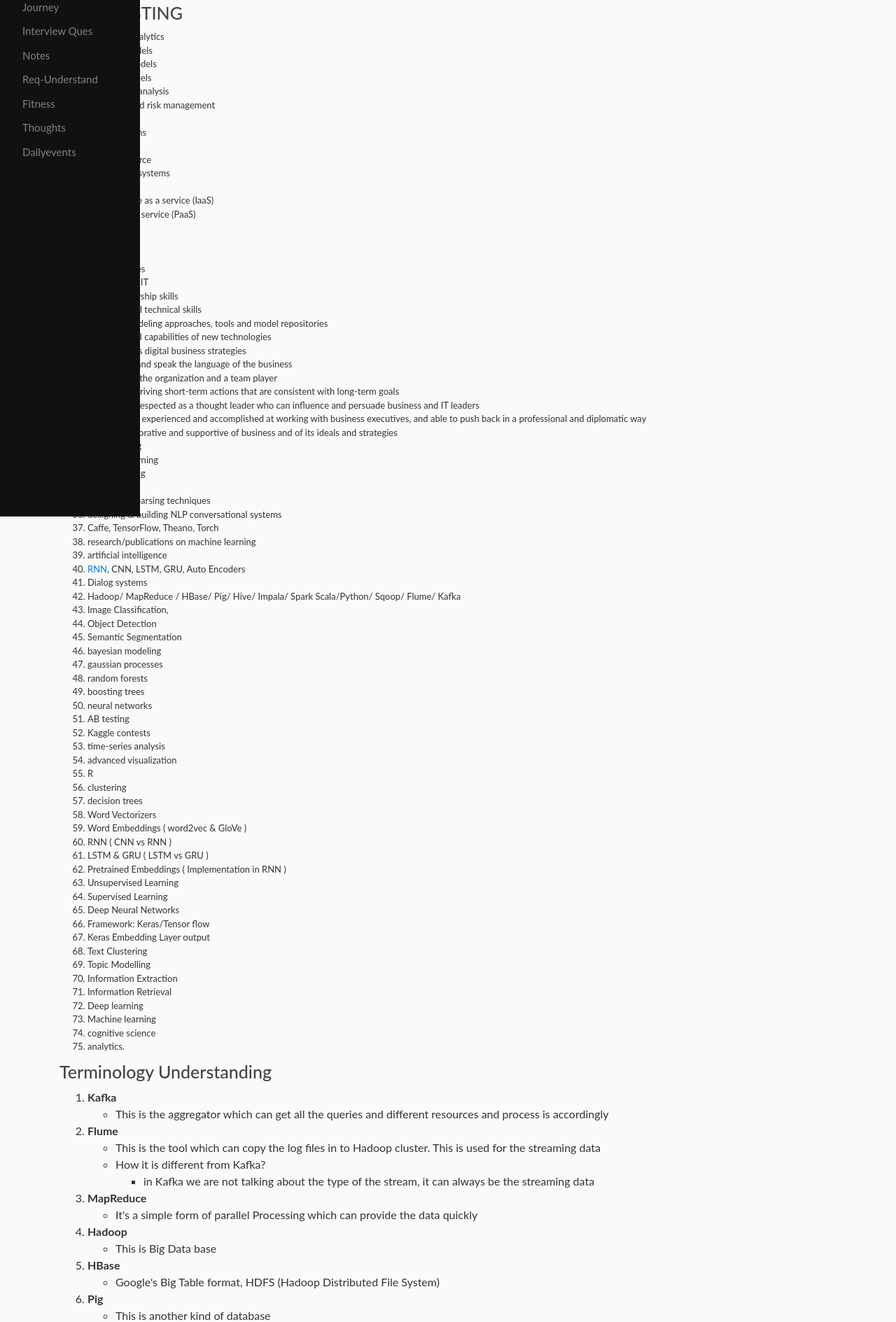
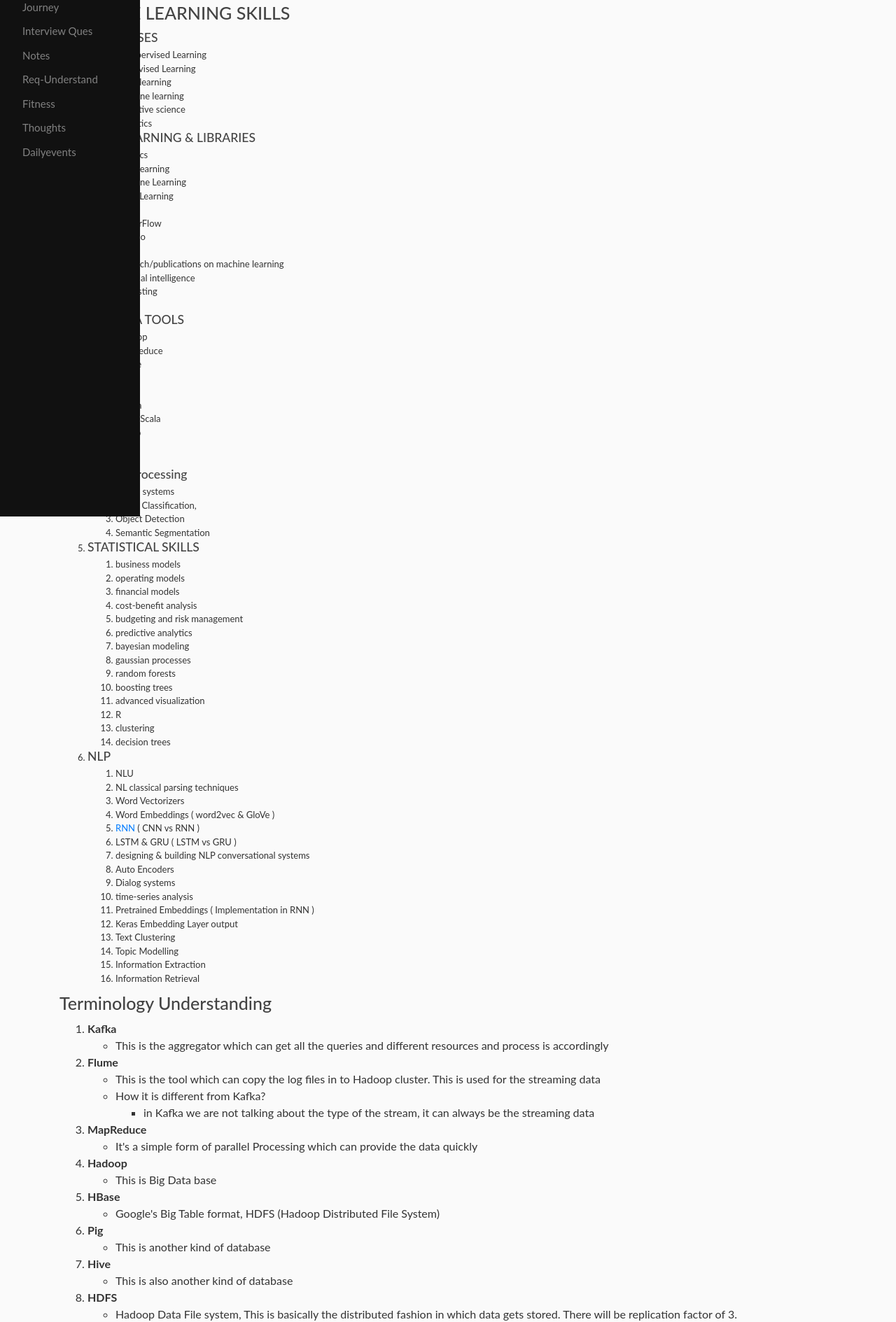
Before and after one commit to viswanath27/thoughtorganizer, a Django app: page /requirementunderstanding/ in a window 1280 px wide. Shown: the part 62-1951 px from the top of the page at 70% size. Run offline with Django 3.2, Linux system fonts and the light colour scheme; a user stored in the database is signed in; parts of the project's set-up code (start-up, migrations or seed data) failed here and were passed over; some libraries are stand-ins or nearby versions.

Commit message:
modified the requirement file 2

```diff
--- a/activities/dailyactivities/templates/dailyactivities/requirementunderstanding.html
+++ b/activities/dailyactivities/templates/dailyactivities/requirementunderstanding.html
@@ -6,84 +6,97 @@
 
 {% block content %}
 
-<h1> SKILLS LISTING </h1>
+<h1> MACHINE LEARNING SKILLS</h1>
 <p><font size="2">
 <ol>
-<li>predictive analytics </li>
+
+<li><h3> ML CLASSES</h3></li>
+<ol>
+    <li>Unsupervised Learning</li>
+    <li>Supervised Learning</li>
+    <li>Deep learning</li>
+    <li>Machine learning</li>
+    <li>Cognitive science</li>
+    <li>Analytics</li>
+</ol>
+
+<li><h3> DEEP LEARNING & LIBRARIES</h3></li>
+<ol>
+    <li>robotics</li>
+    <li>deep learning</li>
+    <li>Machine Learning</li>
+    <li>Deep Learning</li>
+    <li>Caffe</li>
+    <li>TensorFlow</li>
+    <li>Theano</li>
+    <li>Torch</li>
+    <li>research/publications on machine learning</li>
+    <li>artificial intelligence</li>
+    <li>AB testing</li>
+    <li>Keras</li>
+</ol>
+
+<li><h3> BIG DATA TOOLS </h3></li>
+<ol>
+<li>Hadoop</li>
+<li>MapReduce</li>
+<li>HBase</li>
+<li>Pig</li>
+<li>Hive</li>
+<li>Impala</li>
+<li>Spark Scala</li>
+<li>Sqoop</li>
+<li>Flume</li>
+<li>Kafka</li>
+</ol>
+
+<li><h3> IMAGE Processing </h3></li>
+<ol>
+    <li>Vision systems</li>
+    <li>Image Classification, </li>
+    <li>Object Detection</li>
+    <li>Semantic Segmentation</li>
+</ol>
+
+<li><h3> STATISTICAL SKILLS </h3></li>
+<ol>
     <li>business models</li>
     <li>operating models</li>
     <li>financial models</li>
     <li>cost-benefit analysis</li>
     <li>budgeting and risk management</li>
-<li>IOT</li>
-<li>Vision systems</li>
-<li>robotics</li>
-<li>retail commerce</li>
-<li>business ecosystems</li>
-<li>SaaS</li>
-<li>Infrastructure as a service (IaaS)</li>
-<li>platform as a service (PaaS)</li>
-<li>SOA</li>
-<li>APIs</li>
-<li>open data</li>
-<li>micro-services</li>
-<li>event-driven IT</li>
-<li>Strong leadership skills</li>
-<li>analytical and technical skills</li>
-<li>graphical modeling approaches, tools and model repositories</li>
-<li>functions and capabilities of new technologies</li>
-<li>organization's digital business strategies</li>
-<li>Understand and speak the language of the business</li>
-<li>Influential in the organization and a team player</li>
-<li>Effective at driving short-term actions that are consistent with long-term goals</li>
-<li>Trusted and respected as a thought leader who can influence and persuade business and IT leaders</li>
-<li>Comfortable, experienced and accomplished at working with business executives, and able to push back in a professional and diplomatic way</li>
-<li>Highly collaborative and supportive of business and of its ideals and strategies</li>
-<li>deep learning</li>
-<li>Machine Learning</li>
-<li>Deep Learning</li>
-<li>NLP/NLU</li>
-<li>NL classical parsing techniques</li>
-<li>designing & building NLP conversational systems</li>
-<li>Caffe, TensorFlow, Theano, Torch</li>
-<li>research/publications on machine learning</li>
-<li>artificial intelligence</li>
-<li><a href="{% url 'dailyactivities-RNN'%}">RNN</a>, CNN, LSTM, GRU, Auto Encoders</li>
-<li>Dialog systems</li>
-<li>Hadoop/ MapReduce / HBase/ Pig/ Hive/ Impala/ Spark Scala/Python/ Sqoop/ Flume/ Kafka</li>
-<li>Image Classification, </li>
-<li>Object Detection</li>
-<li>Semantic Segmentation</li>
+    <li>predictive analytics </li>
     <li>bayesian modeling</li>
     <li>gaussian processes</li>
     <li>random forests</li>
     <li>boosting trees</li>
-<li>neural networks</li>
-<li>AB testing</li>
-<li>Kaggle contests</li>
-<li>time-series analysis</li>
     <li>advanced visualization</li>
     <li>R</li>
     <li>clustering</li>
     <li>decision trees</li>
+</ol>
+
+
+<li><h3> NLP </h3></li>
+<ol>
+    <li>NLU</li>
+    <li>NL classical parsing techniques</li>
     <li>Word Vectorizers</li>
     <li>Word Embeddings ( word2vec & GloVe )</li>
-<li>RNN ( CNN vs RNN )</li>
+    <li><a href="{% url 'dailyactivities-RNN'%}">RNN</a> ( CNN vs RNN )</li>
     <li>LSTM & GRU ( LSTM vs GRU )</li>
+    <li>designing & building NLP conversational systems</li>
+    <li>Auto Encoders</li>
+    <li>Dialog systems</li>
+    <li>time-series analysis</li>
     <li>Pretrained Embeddings ( Implementation in RNN )</li>
-<li>Unsupervised Learning</li>
-<li>Supervised Learning</li>
-<li>Deep Neural Networks</li>
-<li> Framework: Keras/Tensor flow</li>
-<li> Keras Embedding Layer output</li>
+    <li>Keras Embedding Layer output</li>
     <li>Text Clustering</li>
     <li>Topic Modelling</li>
     <li>Information Extraction</li>
     <li>Information Retrieval</li>
-<li>Deep learning</li>
-<li>Machine learning</li>
-<li>cognitive science</li>
-<li>analytics.</li>
+</ol>
+
 </ol>
 </font>
 </p>
@@ -122,148 +135,40 @@
 </p>
 
 
+<h1> SOFT SKILLS </h1>
+<p><font size="2">
+<ol>
+<li>Strong leadership skills</li>
+<li>analytical and technical skills</li>
+<li>graphical modeling approaches, tools and model repositories</li>
+<li>functions and capabilities of new technologies</li>
+<li>organization's digital business strategies</li>
+<li>Understand and speak the language of the business</li>
+<li>Influential in the organization and a team player</li>
+<li>Effective at driving short-term actions that are consistent with long-term goals</li>
+<li>Trusted and respected as a thought leader who can influence and persuade business and IT leaders</li>
+<li>Comfortable, experienced and accomplished at working with business executives, and able to push back in a professional and diplomatic way</li>
+<li>Highly collaborative and supportive of business and of its ideals and strategies</li>
+</ol>
+</font>
+</p>
 
 
-
-
-
-
-
-
-
-
-
-
-
-
-
-
-<h4>About Company</h4>
-
-<p>They act as the repository of organized human intelligence to give insights for precise data driven decisions. Decisions based on data of diverse sources and nature, and knowledge acquired from behavioral and domain insights. It uses advanced Machine Learning and NLP capabilities to help users discover meaningful insights from data.</p>
-
-<h4>Job Description :-</h4>
-
-<h4>Responsibilities :</h4>
-
+<h1> CLOUD SKILLS </h1>
+<p><font size="2">
 <ol>
-<li>Build a foundation of state of the art technical and scientific capabilities to enhance our cutting edge financial intelligence</li>
-
-<li>Propose, build, and execute various data science models to leverage existing data to improve business and create new business avenues tilizing unstructured data</li>
-
-<li>Work on the complex problems at the intersection of finance and technology</li>
-
-<li> Collaborate with the product and technology teams to contribute to the advanced data analytics and product development efforts</li>
-
-<li>Apply Data Science principles to solve practical, real-world problems</li>
+<li>IOT</li>
+<li>SaaS</li>
+<li>Infrastructure as a service (IaaS)</li>
+<li>platform as a service (PaaS)</li>
+<li>SOA</li>
+<li>APIs</li>
+<li>open data</li>
+<li>micro-services</li>
+<li>event-driven IT</li>
+<li>retail commerce</li>
+<li>business ecosystems</li>
 </ol>
-
-<h4>Requirements :-</h4>
-
-<ol>
-<li>Text Analytics & linguistics Specialist</li>
-
-<li>2+ years of professional experience as a Data Scientist</li>
-
-<li> NLP experience is a must</li>
-
-<li>Experience with unstructured text data and performing tasks such as text mining, sentiment analysis, language modeling, classification, and information retrieval tasks</li>
-
-<li>Proficient in R and Python</li>
-
-<li>Familiar with SQL and NoSQL</li>
-</ol>
-
-
-1. What is the max size of data (in number of records) you have used to trained a model in Python at work that went live?
-
-2. What is the max number of the features you have trained a model in Python at work that went live?
-
-3. Have you trained Sequence Models at work in Python that went live? Do you understand them in depth?
-
-4. Have you built a Recommender System at work in Python that went live? Do you understand Recommender Systems in depth?
-
-5. How many models have you trained from scratch where you used CNN, RNN, LSTM or Deep Neural Nets at work that went live? Do you understand these modelling techniques in depth?
-
-6. How many different business problems have you addressed using models you have trained in Python?
-
-7. How many models have you improved performance of, by retraining, after they were live?
-
-8. Have you trained a Fraud Detection Model at work in Python that went live? Do you understand Fraud Detection Models in depth?
-
-9. What feature selection techniques have you used in a project at work that went live?
-
-10. Finally, what is your current and expected CTC?
-
-
-C++
-Match
-Design
-No match
-Computer Science
-No match
-Decision-Making
-No match
-Data Structures
-No match
-Path Planning
-No match
-Independence
-No match
-Quantitative Data
-No match
-Algorithms
-No match
-Reliability
-
-<h2>JD 1</h2>
-
-<b>Professional skills:</b><br>
-<p>Experience with ETL & databases, particularly in the Big Data & Data Warehousing environment
-Programming knowledge in Python (especially Pandas, NumPy, Scikit-learn, Keras) , R libraries (Bokeh, Matplotlib, ggplot, Plotly) ,SQL, Spark
-Familiarity in working with analysis and visualization tools</p>
-<p>Ideally you have worked with Hadoop, Dataiku, Jupyter, Axway, Databricks, APIs, SAP ERP & SAP BW
-Having knowledge in DevOps and Frontend is a plus
-Having knowledge of working in the Cloud is a plus (ideally MS Azure)
- Language Skills: English, (German is a plus)</p>
-
-
-<b>Personal skills:</b><br>
-<p>Clear ability to work independently, strong analytical capability
-Good team-working ability, the ability to perform well under pressure and an outgoing nature
-Endurance and the motivation to find the best sustainable solutions for the future
-Not sticking to a specific role but flexibility and hands-on mentality to take over the work that needs to be done in the team</p>
-Applicant rank
-Top 25% of 7,314 applicants
-How you match
-Criteria provided by job poster
-Level of education
-Match
-Master's Degree
-Job Details
-Seniority Level
-Associate
-
-Industry
-Automotive
-Employment Type
-Full-time
-
-<b>Job Functions</b><br>
-<h4>SKILLS</h4>
-
-<ol>
-<li> Python, R, NLP, NLG, Machine Learning, Deep Learning & Neural Networks</li>
-<li> Word Vectorizers</li>
-<li> Word Embeddings ( word2vec & GloVe )</li>
-<li> RNN ( CNN vs RNN )</li>
-<li> LSTM & GRU ( LSTM vs GRU )</li>
-<li> Pretrained Embeddings ( Implementation in RNN )</li>
-<li> Unsupervised Learning</li>
-<li> Supervised Learning</li>
-<li> Deep Neural Networks</li>
-<li> Framework: Keras/Tensor flow</li>
-<li> Keras Embedding Layer output</li>
-</ol>
-
+</font>
+</p>
 {% endblock content %}
```
Lines whose indentation alone changed are shown as unchanged.
